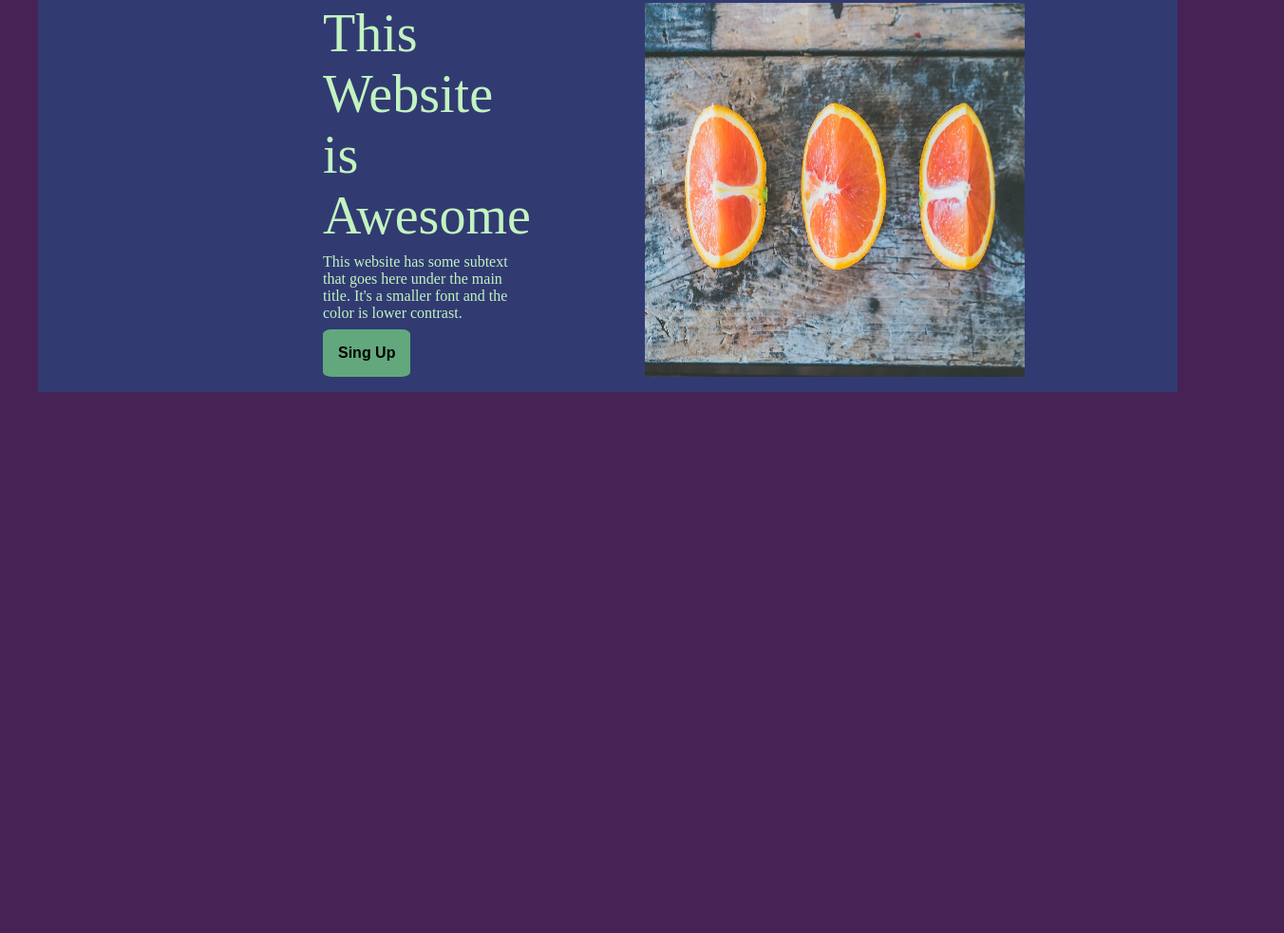
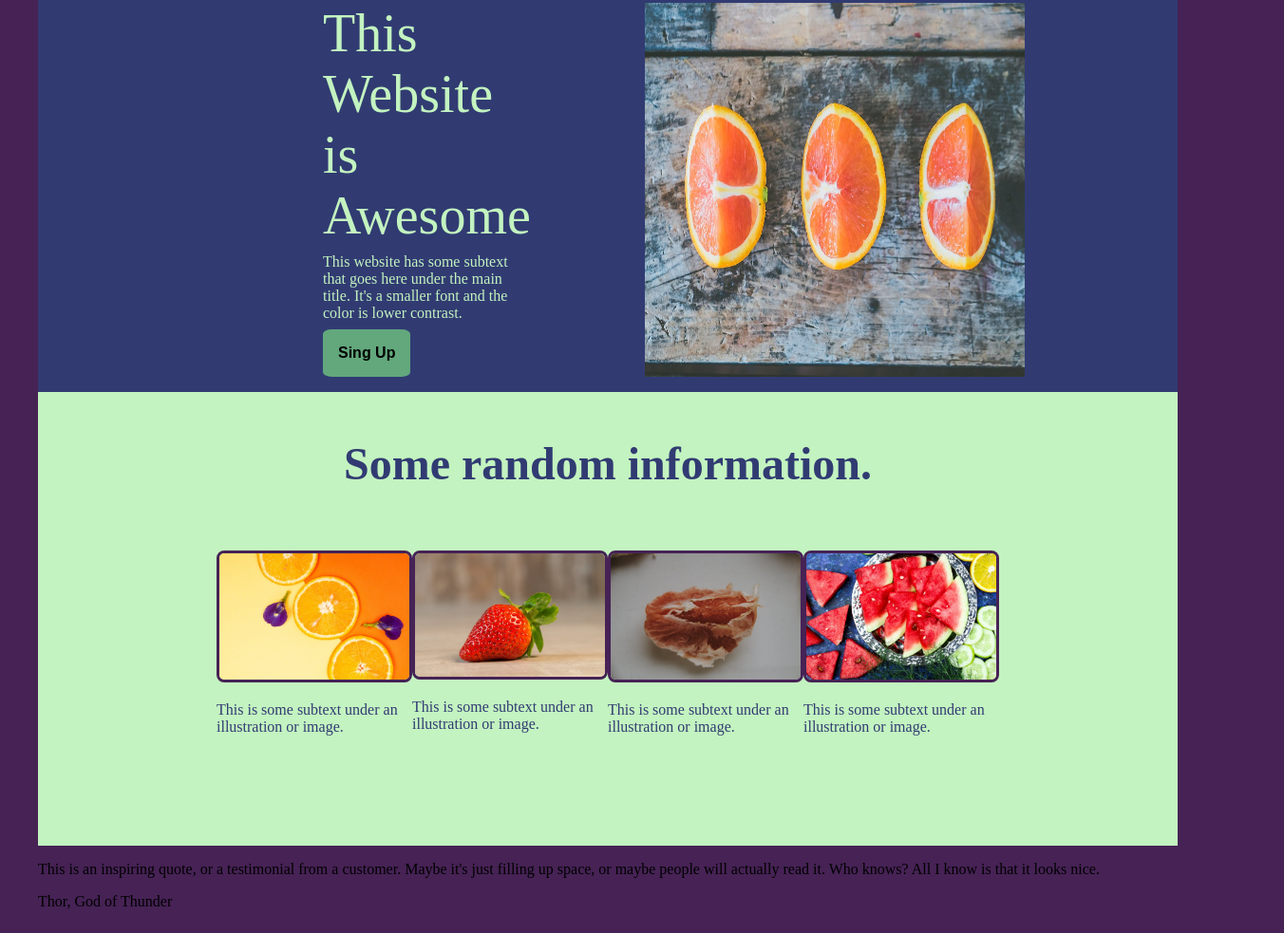
Before and after one commit to KingAramis/landing-page, a plain HTML site: page index.html in a window 1280 px wide. Shown: the part 164-1147 px from the top of the page at 95% size, 1352 px wide, since content can reach past the window. Before the commit the page ends 800 px from the top, so only its background shows below. Drawn offline with Linux system fonts and the light colour scheme.

Commit message:
Add container two and it's styling

```diff
--- a/index.html
+++ b/index.html
@@ -33,6 +33,37 @@
           </div>
       </div>
 
+      <div class="container-two">
+        <p class="header-two">Some random information.</p>
+        <div class="container-cards">
+            <div class="cards">
+                <img class="image-card" src="images/orange-three.jpeg" alt="orange">
+                <p>This is some subtext under an illustration or image.</p>
+            </div>
+            <div class="cards">
+                <img class="image-card" src="images/red.jpeg" alt="red">
+                <p>This is some subtext under an illustration or image.</p>
+            </div>
+            <div class="cards">
+                <img class="image-card" src="images/orange-four.jpeg" alt="orange">
+                <p>This is some subtext under an illustration or image.</p>
+            </div>
+            <div class="cards">
+                <img class="image-card" src="images/red-two.jpeg" alt="red">
+                <p>This is some subtext under an illustration or image.</p>
+            </div>
+        </div>
+      </div>
+
+      <div class="container-three">
+        <p class="quote">
+            This is an inspiring quote, or a testimonial from a customer. Maybe
+            it's just filling up space, or maybe people will actually read it.
+            Who knows? All I know is that it looks nice.
+        </p>
+        <p class="author-quote">Thor, God of Thunder</p>
+      </div>
+
 
 </body>
 </html>
--- a/styles/styles.css
+++ b/styles/styles.css
@@ -81,3 +81,37 @@ a {
     font-weight: 700;
     border: none;
 }
+
+
+/* container two styles */
+
+.container-two {
+    background-color: #C3F3C0;
+    display: flex;
+    flex-direction: column;
+    justify-content: center;
+    align-items: center;
+    flex: 1 1 0;
+}
+
+.header-two {
+    font-size: 48px;
+    color: #313B72;
+    font-weight: 600;
+}
+
+.container-cards {
+    display: flex;
+    justify-content: space-between;
+    padding: 16px 300px 100px 300px;
+    color: #313B72;
+}
+
+.image-card {
+    border-radius: 8px;
+    border: 3px solid #462255;
+    width: 200px;
+}
+
+
+/* container 3 styling */
```
Also changed, not shown: images/orange-five.jpeg (added), images/orange-four.jpeg (added), images/orange-three.jpeg (added), images/red-two.jpeg (added), images/red.jpeg (added), images/yellow.jpeg (added).
